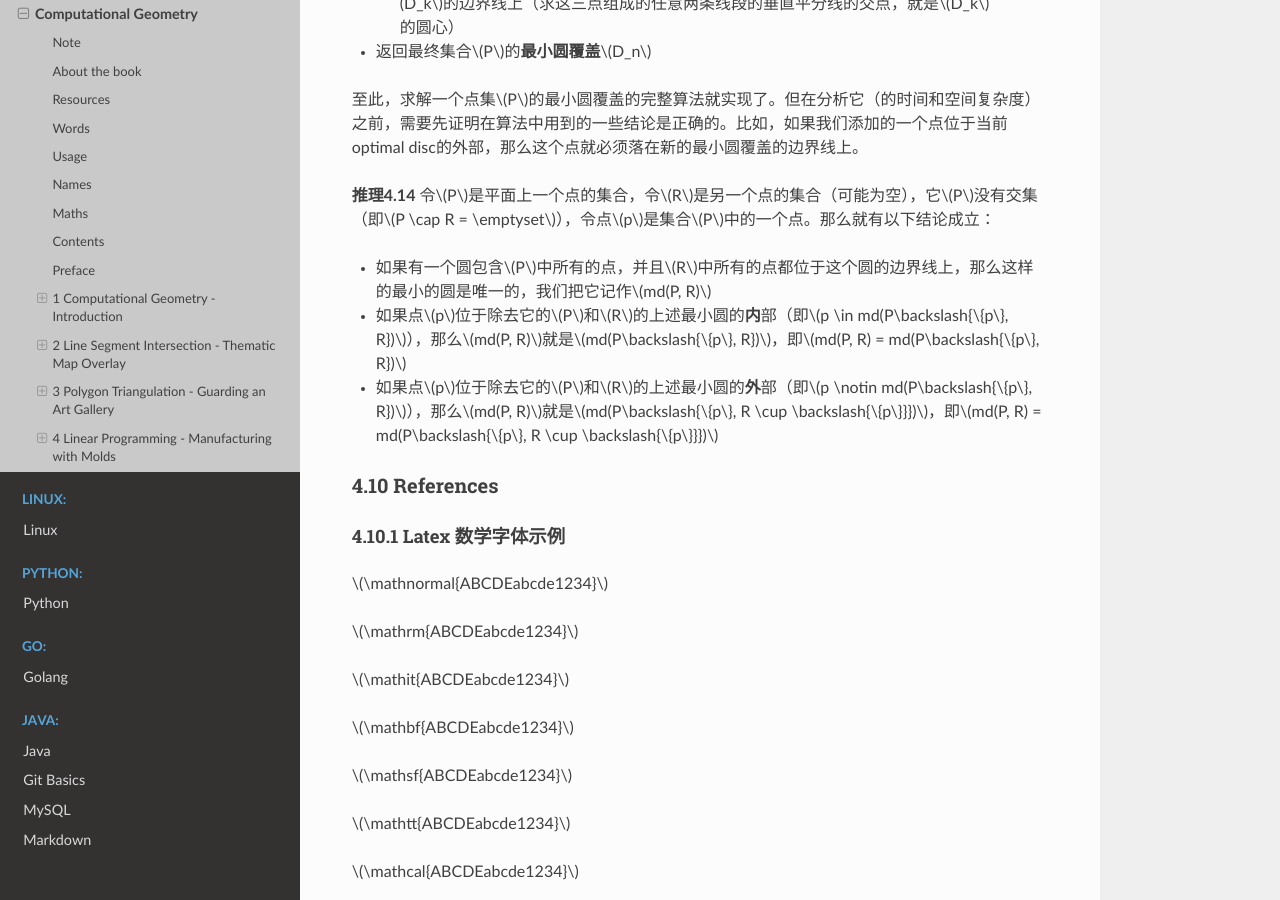
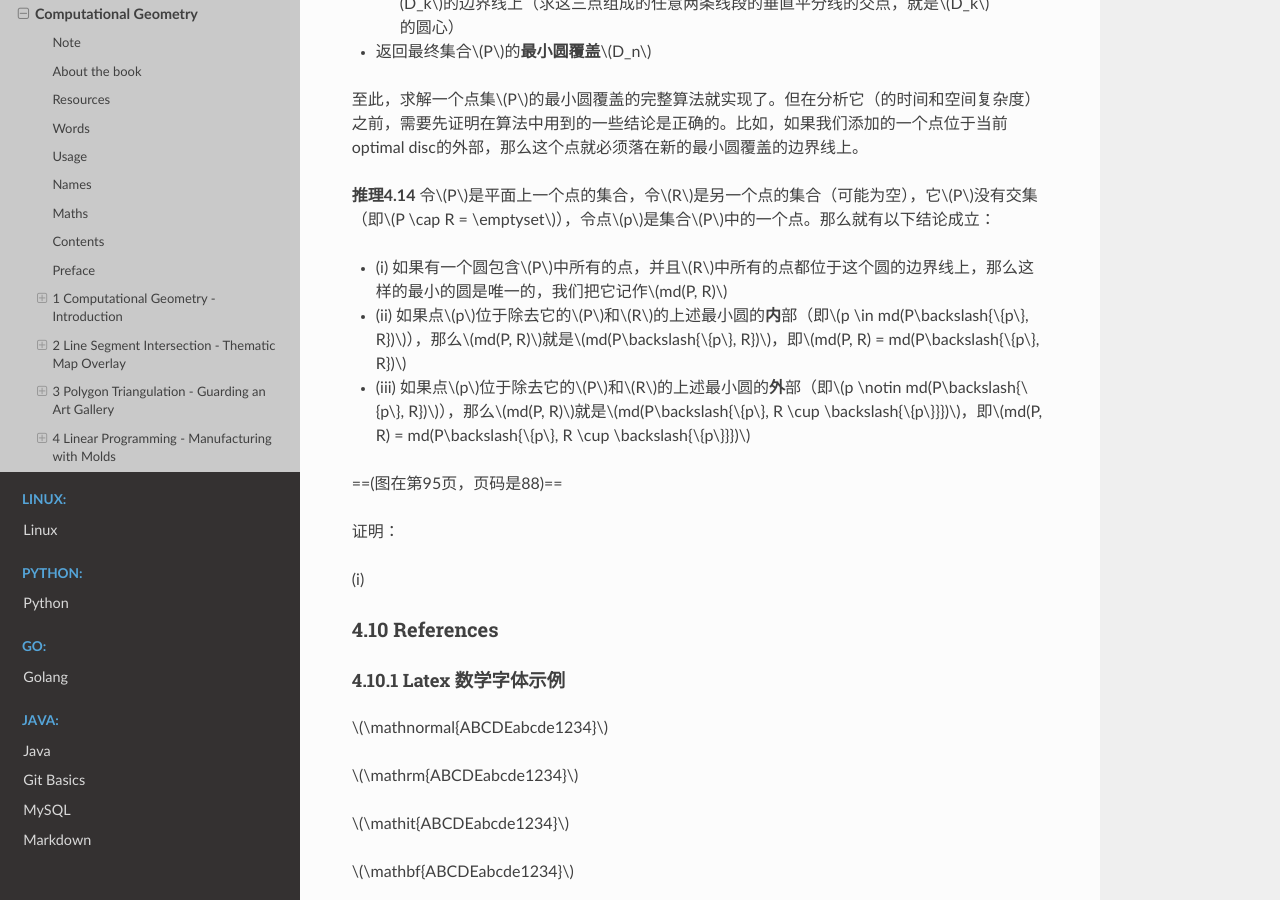
Before and after one commit to Pyrad/pyradnotes, a Sphinx documentation site: the page built from source/Geometry/ComputationalGeometryAA3rd.md, in a window 1280 px wide and 900 px high, scrolled down 67520 px. Built offline with Sphinx 7.4.7 and the Read the Docs theme 2.0.0, drawn with Linux system fonts in a browser that asks for light colours; a script that is not in the unit is left out.

Commit message:
CGAA3 Continue section 4.7

```diff
--- a/source/Geometry/ComputationalGeometryAA3rd.md
+++ b/source/Geometry/ComputationalGeometryAA3rd.md
@@ -2014,12 +2014,15 @@
 
 
 **推理4.14** 令$P$是平面上一个点的集合，令$R$是另一个点的集合（可能为空），它$P$没有交集（即$P \cap R = \emptyset$），令点$p$是集合$P$中的一个点。那么就有以下结论成立：
-- 如果有一个圆包含$P$中所有的点，并且$R$中所有的点都位于这个圆的边界线上，那么这样的最小的圆是唯一的，我们把它记作$md(P, R)$
-- 如果点$p$位于除去它的$P$和$R$的上述最小圆的**内**部（即$p \in md(P\backslash{\{p\}, R})$），那么$md(P, R)$就是$md(P\backslash{\{p\}, R})$，即$md(P, R) = md(P\backslash{\{p\}, R})$
-- 如果点$p$位于除去它的$P$和$R$的上述最小圆的**外**部（即$p \notin md(P\backslash{\{p\}, R})$），那么$md(P, R)$就是$md(P\backslash{\{p\}, R \cup \backslash{\{p\}}})$，即$md(P, R) = md(P\backslash{\{p\}, R \cup \backslash{\{p\}}})$
-
-
-
+- (i) 如果有一个圆包含$P$中所有的点，并且$R$中所有的点都位于这个圆的边界线上，那么这样的最小的圆是唯一的，我们把它记作$md(P, R)$
+- (ii) 如果点$p$位于除去它的$P$和$R$的上述最小圆的**内**部（即$p \in md(P\backslash{\{p\}, R})$），那么$md(P, R)$就是$md(P\backslash{\{p\}, R})$，即$md(P, R) = md(P\backslash{\{p\}, R})$
+- (iii) 如果点$p$位于除去它的$P$和$R$的上述最小圆的**外**部（即$p \notin md(P\backslash{\{p\}, R})$），那么$md(P, R)$就是$md(P\backslash{\{p\}, R \cup \backslash{\{p\}}})$，即$md(P, R) = md(P\backslash{\{p\}, R \cup \backslash{\{p\}}})$
+
+==(图在第95页，页码是88)==
+
+证明：
+
+(i)
 
 
 
```
